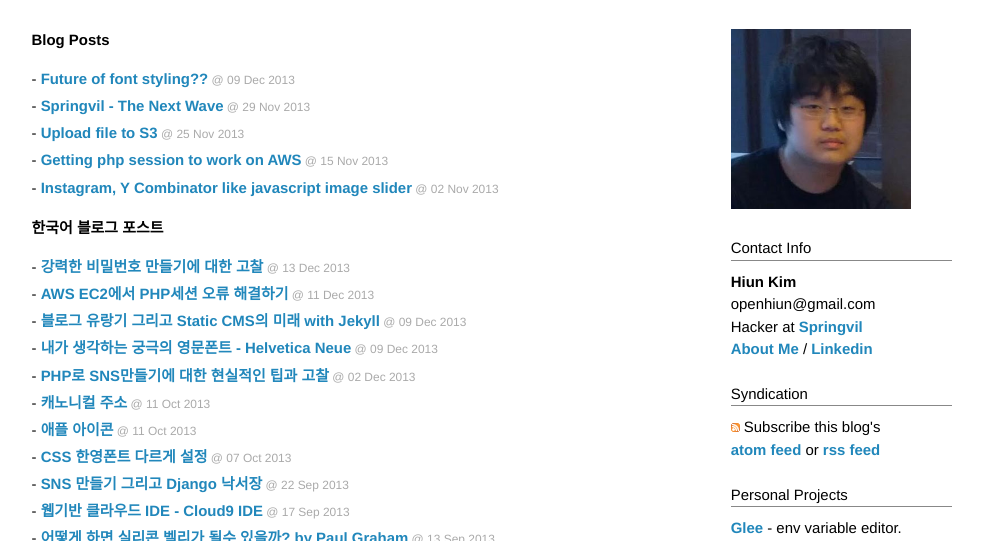
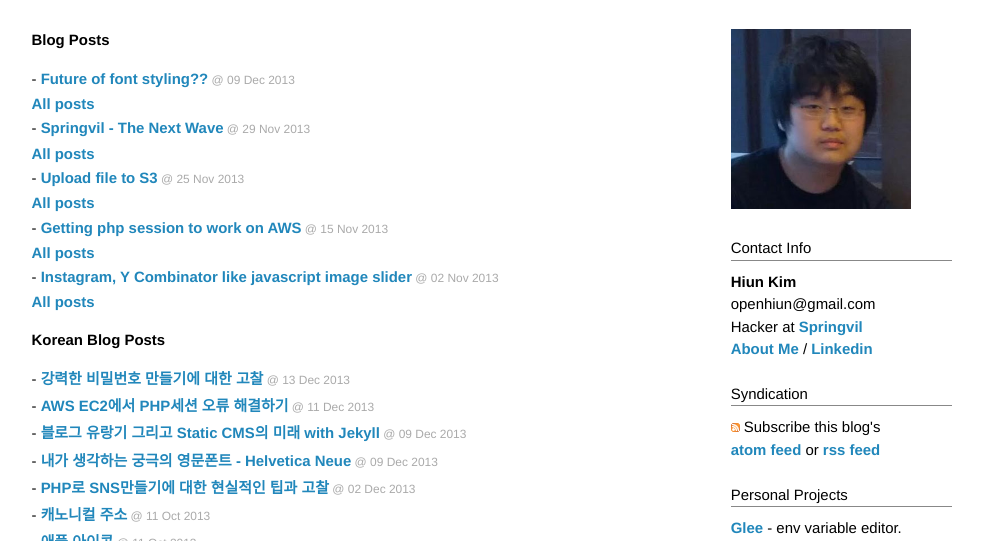
Before and after one commit to Gorski4123/openhiun.github.com, a Jekyll site: the page built from index.html, in a window 1280 px wide and 900 px high, cut to the strip 359-900 px from the top of the window. Shown: the whole strip, without its empty margins (161-1144 px from the left). Built offline with Jekyll 4.4.1, drawn with Linux system fonts in a browser that asks for light colours; Markdown is read by kramdown in place of the engine named in the settings.

Commit message:
Update index.html

```diff
--- a/index.html
+++ b/index.html
@@ -9,18 +9,20 @@ home: define_type
   <h1>Blog Posts</h1>
   <ul class="posts">
     {% for post in site.posts %}
-     {% if post.categories contains 'e' %}
+     {% if post.categories contains 'e' limit:13 %}
       <li>- <a href="{{ post.url }}">{{ post.title }}</a><span> &#64; {{ post.date | date_to_string }}</span></li>
+      <a href="/archives" style="text-align: right;">All posts</a>
      {% endif %}
     {% endfor %}
   </ul>
   <div style="margin-top: -15px;"></div>
-  <h1>한국어 블로그 포스트</h1>
+  <h1>Korean Blog Posts</h1>
   <ul class="posts">
     {% for post in site.posts %}
-     {% if post.categories contains 'k' %}
+     {% if post.categories contains 'k' limit:13 %}
       <li>- <a href="{{ post.url }}">{{ post.title }}</a><span> &#64; {{ post.date | date_to_string }}</span></li>
      {% endif %}
     {% endfor %}
+    <a href="/k" style="text-align: right;">All posts</a>
   </ul>
 </div>
```
